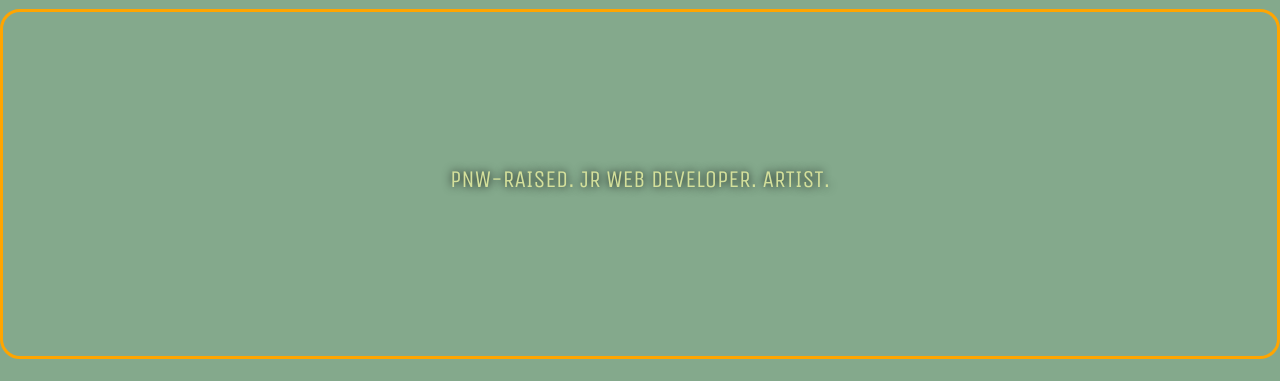
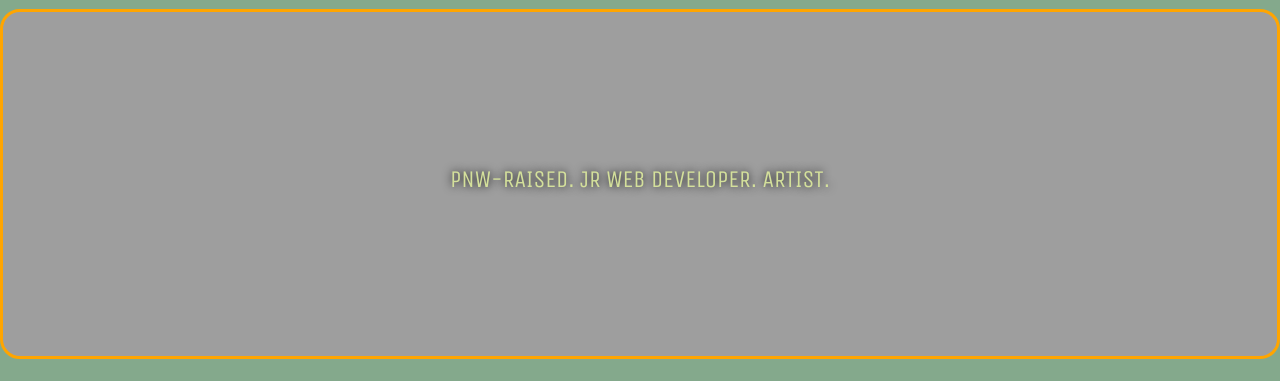
Before and after one commit to sabhanson/HW2-advanced-css, a plain HTML site: page index.html in a window 1280 px wide. Shown: the part 62-443 px from the top of the page. Drawn offline with nearby package versions, Linux system fonts and the light colour scheme; the site is published under a folder, as on GitHub Pages, so addresses that start at the root find nothing.

Commit message:
fixed hero image link

```diff
--- a/assets/style.css
+++ b/assets/style.css
@@ -67,7 +67,7 @@ body {
   height: 350px;
   width: 100%;
   margin-bottom: 25px;
-  background-image: url("/assets/images/pearl-lake.jpg");
+  background-image: url("./images/pearl-lake.jpg");
   background-size: cover;
   background-position: center;
   border: 3px solid orange;
```
